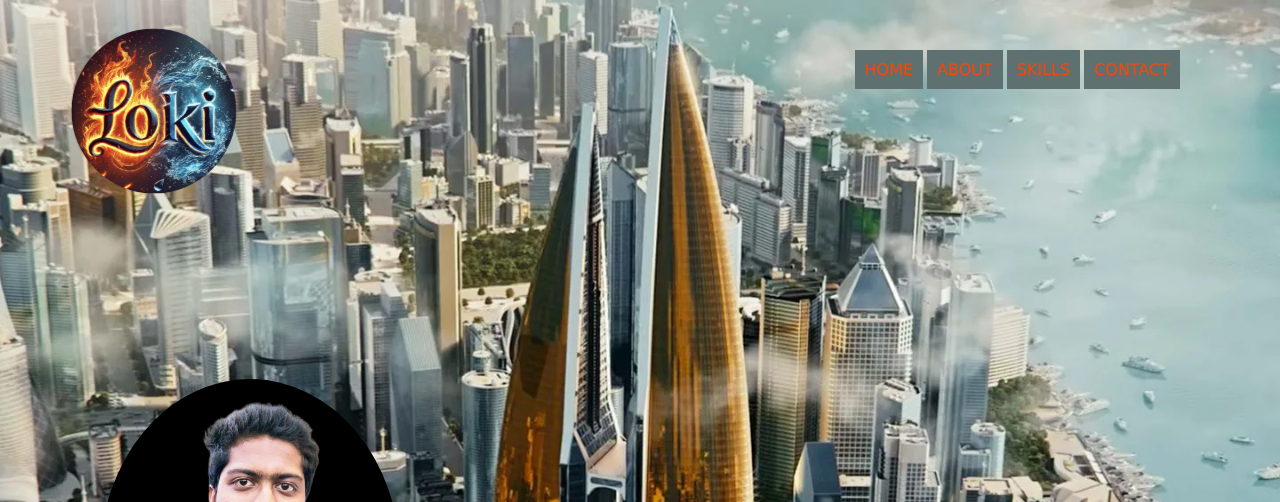
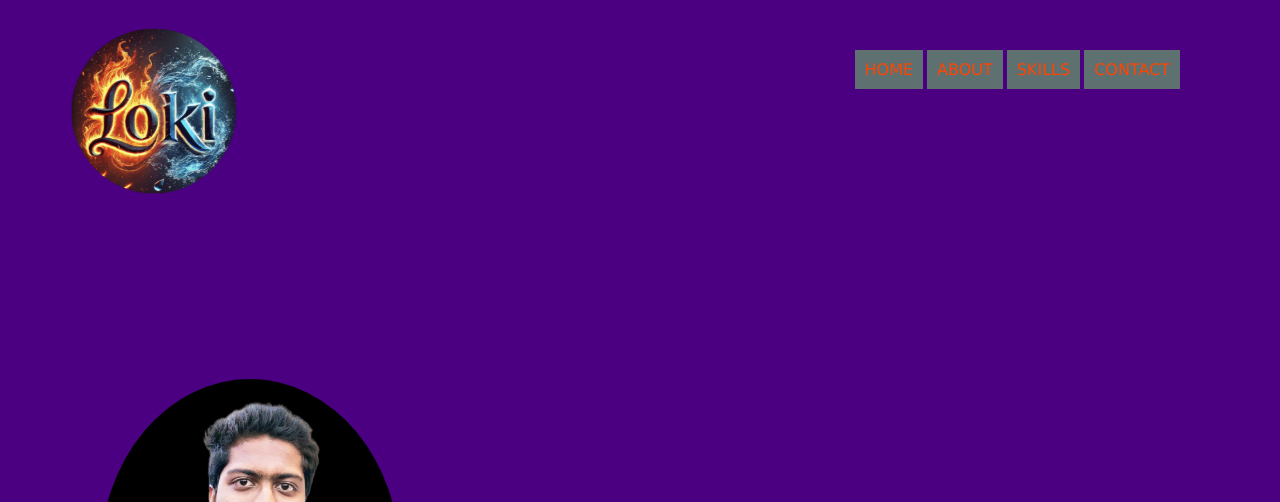
Before and after one commit to SaiLokesh9828/lokesh, a plain HTML site: page lokeshveeranki.html in a window 1280 px wide. Shown: the top 502 px of the page. Drawn offline with Linux system fonts and the light colour scheme; a web font is replaced by a local one.

Commit message:
Update style2.css

```diff
--- a/style2.css
+++ b/style2.css
@@ -13,7 +13,7 @@
 .background{
     animation: zoomInOut 0s infinite;
     z-index: -1;
-    background-image: url("waajicity.jpg");
+    background-color: indigo;
     background-size: cover;
     background-repeat: no-repeat;
     background-position: center;
```
